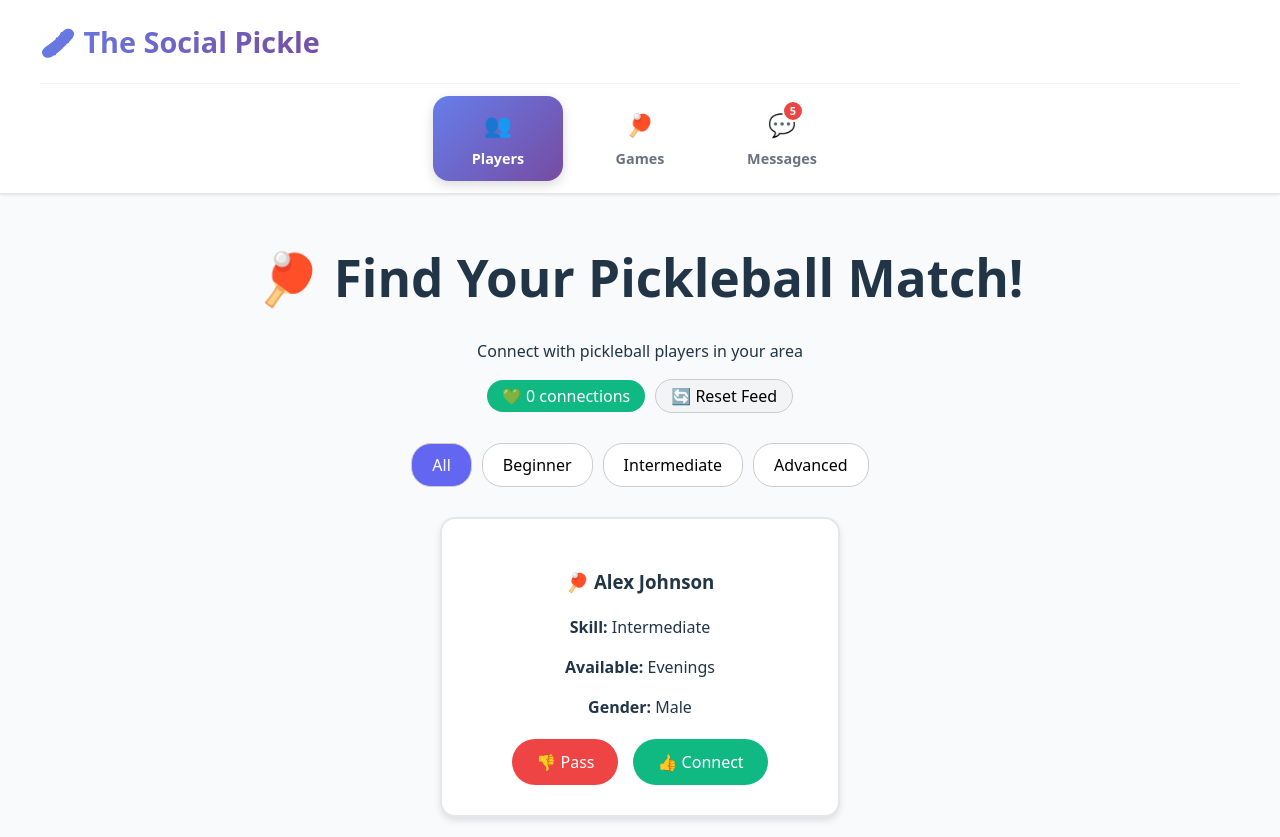
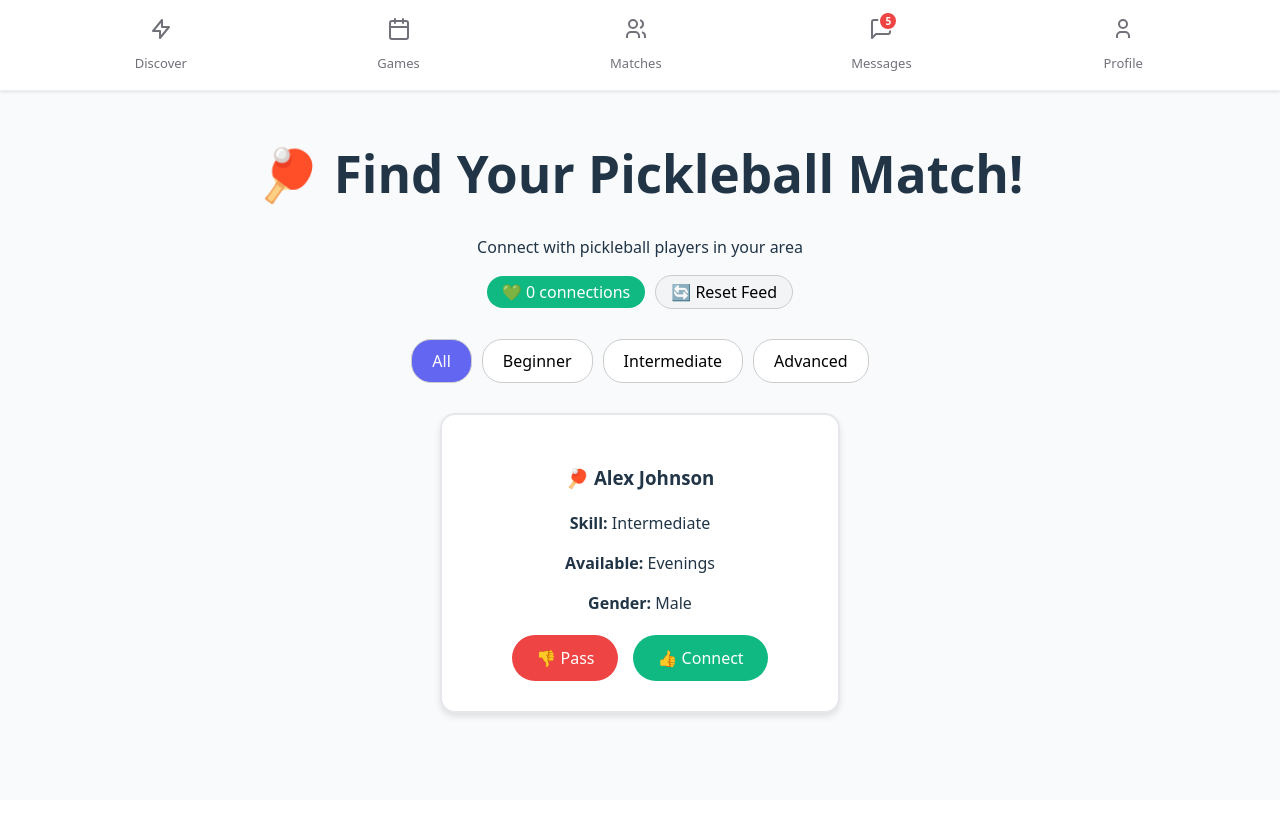
Before and after one commit to bwhitten97/The-Social-Pickle, a React (Vite) app: page /players in a window 1280 px wide. After the commit the page ends 800 px from the top, so only its background shows below. Built offline with nearby package versions, Linux system fonts and the light colour scheme.

Commit message:
Update navigation bar with modern design: - Clean white background - SVG icons - Improved mobile and desktop layouts - Green accent color for active state

```diff
--- a/src/components/Navigation.css
+++ b/src/components/Navigation.css
@@ -1,14 +1,13 @@
 .navigation {
-  background: linear-gradient(135deg, #667eea 0%, #764ba2 100%);
-  border-bottom: none;
-  box-shadow: 0 4px 20px rgba(102, 126, 234, 0.15);
+  background: white;
+  border-bottom: 1px solid #eee;
+  box-shadow: 0 1px 3px rgba(0, 0, 0, 0.1);
   padding: 0;
   position: fixed;
   bottom: 0;
   left: 0;
   right: 0;
   z-index: 1000;
-  border-radius: 24px 24px 0 0;
 }
 
 .nav-brand {
@@ -19,7 +18,7 @@
   display: flex;
   justify-content: space-around;
   align-items: center;
-  padding: 12px 8px 20px 8px;
+  padding: 8px 16px;
   gap: 0;
   overflow: visible;
 }
@@ -29,57 +28,33 @@
   flex-direction: column;
   align-items: center;
   justify-content: center;
-  padding: 8px 6px;
+  padding: 8px 12px;
   text-decoration: none;
-  color: rgba(255, 255, 255, 0.7);
-  font-size: 0.7rem;
-  font-weight: 600;
-  border-radius: 16px;
-  transition: all 0.3s ease;
+  color: #71717a;
+  font-size: 12px;
+  font-weight: 500;
+  transition: all 0.2s ease;
   white-space: nowrap;
   min-width: 44px;
   position: relative;
-  text-transform: uppercase;
-  letter-spacing: 0.5px;
 }
 
 .nav-link:hover {
-  color: white;
-  background: rgba(255, 255, 255, 0.1);
-  transform: translateY(-2px);
+  color: #22c55e;
 }
 
 .nav-link.active {
-  color: #667eea;
-  background: white;
-  box-shadow: 0 4px 12px rgba(0, 0, 0, 0.15);
-  transform: translateY(-4px);
-}
-
-.nav-link.active::before {
-  content: '';
-  position: absolute;
-  top: -8px;
-  left: 50%;
-  transform: translateX(-50%);
-  width: 4px;
-  height: 4px;
-  background: #667eea;
-  border-radius: 50%;
+  color: #22c55e;
 }
 
 .nav-icon {
-  font-size: 1.1rem;
+  font-size: 20px;
   margin-bottom: 4px;
-  transition: transform 0.3s ease;
+  transition: transform 0.2s ease;
 }
 
 .nav-link:hover .nav-icon {
   transform: scale(1.1);
-}
-
-.nav-link.active .nav-icon {
-  transform: scale(1.15);
 }
 
 /* Desktop styles */
@@ -89,99 +64,27 @@
     top: 0;
     bottom: auto;
     border-radius: 0;
-    background: white;
-    border-bottom: 1px solid #e5e7eb;
-    box-shadow: 0 1px 3px rgba(0, 0, 0, 0.1);
-    padding: 0 40px;
-  }
-
-  .nav-brand {
-    display: flex;
-    align-items: center;
-    padding: 20px 0;
-    border-bottom: 1px solid #f3f4f6;
-  }
-
-  .nav-brand h2 {
-    margin: 0;
-    font-size: 1.8rem;
-    font-weight: 700;
-    background: linear-gradient(135deg, #667eea 0%, #764ba2 100%);
-    -webkit-background-clip: text;
-    -webkit-text-fill-color: transparent;
-    background-clip: text;
   }
 
   .nav-links {
-    position: relative;
-    bottom: auto;
-    left: auto;
-    right: auto;
-    padding: 12px 0;
-    gap: 8px;
-    justify-content: center;
-    background: transparent;
-    border-radius: 0;
-    box-shadow: none;
+    padding: 8px 40px;
   }
 
   .nav-link {
-    color: #6b7280;
-    font-size: 0.9rem;
-    min-width: 80px;
-    padding: 12px 16px;
-    text-transform: none;
-    letter-spacing: normal;
-  }
-
-  .nav-link:hover {
-    background: #f9fafb;
-    color: #374151;
-    transform: none;
-  }
-
-  .nav-link.active {
-    background: linear-gradient(135deg, #667eea 0%, #764ba2 100%);
-    color: white;
-    transform: none;
-  }
-
-  .nav-link.active::before {
-    display: none;
+    padding: 8px 16px;
+    font-size: 13px;
   }
 
   .nav-icon {
-    font-size: 1.4rem;
-    margin-bottom: 6px;
-  }
-
-  .nav-link:hover .nav-icon,
-  .nav-link.active .nav-icon {
-    transform: none;
-  }
-
-  /* Add bottom padding to main content on desktop */
-  .main-content {
-    padding-bottom: 0;
-  }
-}
-
-/* Large desktop */
-@media (min-width: 1024px) {
-  .nav-links {
-    gap: 12px;
-  }
-
-  .nav-link {
-    padding: 12px 20px;
-    min-width: 90px;
+    font-size: 22px;
+    margin-bottom: 5px;
   }
 }
 
 /* Mobile bottom nav spacing */
 @media (max-width: 767px) {
   .main-content {
-    padding-bottom: 100px;
+    padding-bottom: 80px;
   }
 
   .navigation {
--- a/src/components/Navigation.jsx
+++ b/src/components/Navigation.jsx
@@ -10,19 +10,45 @@ const Navigation = ({ unreadNotificationCount = 0, unreadChatCount = 0 }) => {
 
       <div className="nav-links">
         <NavLink
-          to="/players"
+          to="/discover"
           className={({ isActive }) => isActive ? 'nav-link active' : 'nav-link'}
         >
-          <span className="nav-icon">👥</span>
-          Players
+          <span className="nav-icon">
+            <svg width="24" height="24" viewBox="0 0 24 24" fill="none" xmlns="http://www.w3.org/2000/svg">
+              <path d="M13 10V3L4 14h7v7l9-11h-7z" stroke="currentColor" strokeWidth="2" strokeLinecap="round" strokeLinejoin="round"/>
+            </svg>
+          </span>
+          Discover
         </NavLink>
 
         <NavLink
           to="/games"
           className={({ isActive }) => isActive ? 'nav-link active' : 'nav-link'}
         >
-          <span className="nav-icon">🏓</span>
+          <span className="nav-icon">
+            <svg width="24" height="24" viewBox="0 0 24 24" fill="none" xmlns="http://www.w3.org/2000/svg">
+              <rect x="3" y="4" width="18" height="18" rx="2" stroke="currentColor" strokeWidth="2"/>
+              <path d="M16 2V6" stroke="currentColor" strokeWidth="2" strokeLinecap="round"/>
+              <path d="M8 2V6" stroke="currentColor" strokeWidth="2" strokeLinecap="round"/>
+              <path d="M3 10H21" stroke="currentColor" strokeWidth="2"/>
+            </svg>
+          </span>
           Games
+        </NavLink>
+
+        <NavLink
+          to="/matches"
+          className={({ isActive }) => isActive ? 'nav-link active' : 'nav-link'}
+        >
+          <span className="nav-icon">
+            <svg width="24" height="24" viewBox="0 0 24 24" fill="none" xmlns="http://www.w3.org/2000/svg">
+              <circle cx="9" cy="7" r="4" stroke="currentColor" strokeWidth="2"/>
+              <path d="M3 21v-2a4 4 0 014-4h4a4 4 0 014 4v2" stroke="currentColor" strokeWidth="2"/>
+              <path d="M16 3.13a4 4 0 010 7.75" stroke="currentColor" strokeWidth="2"/>
+              <path d="M21 21v-2a4 4 0 00-3-3.85" stroke="currentColor" strokeWidth="2"/>
+            </svg>
+          </span>
+          Matches
         </NavLink>
 
         <NavLink
@@ -30,18 +56,20 @@ const Navigation = ({ unreadNotificationCount = 0, unreadChatCount = 0 }) => {
           className={({ isActive }) => isActive ? 'nav-link active' : 'nav-link'}
         >
           <span className="nav-icon" style={{ position: 'relative' }}>
-            💬
+            <svg width="24" height="24" viewBox="0 0 24 24" fill="none" xmlns="http://www.w3.org/2000/svg">
+              <path d="M21 15a2 2 0 01-2 2H7l-4 4V5a2 2 0 012-2h14a2 2 0 012 2v10z" stroke="currentColor" strokeWidth="2" strokeLinecap="round" strokeLinejoin="round"/>
+            </svg>
             {(unreadChatCount + unreadNotificationCount) > 0 && (
               <span style={{
                 position: 'absolute',
-                top: '-8px',
-                right: '-8px',
+                top: '-5px',
+                right: '-5px',
                 backgroundColor: '#ef4444',
                 color: 'white',
                 borderRadius: '50%',
-                width: '18px',
-                height: '18px',
-                fontSize: '11px',
+                width: '16px',
+                height: '16px',
+                fontSize: '10px',
                 display: 'flex',
                 alignItems: 'center',
                 justifyContent: 'center',
@@ -54,6 +82,19 @@ const Navigation = ({ unreadNotificationCount = 0, unreadChatCount = 0 }) => {
           </span>
           Messages
         </NavLink>
+
+        <NavLink
+          to="/profile"
+          className={({ isActive }) => isActive ? 'nav-link active' : 'nav-link'}
+        >
+          <span className="nav-icon">
+            <svg width="24" height="24" viewBox="0 0 24 24" fill="none" xmlns="http://www.w3.org/2000/svg">
+              <circle cx="12" cy="7" r="4" stroke="currentColor" strokeWidth="2"/>
+              <path d="M6 21v-2a4 4 0 014-4h4a4 4 0 014 4v2" stroke="currentColor" strokeWidth="2"/>
+            </svg>
+          </span>
+          Profile
+        </NavLink>
       </div>
     </nav>
   );
```
